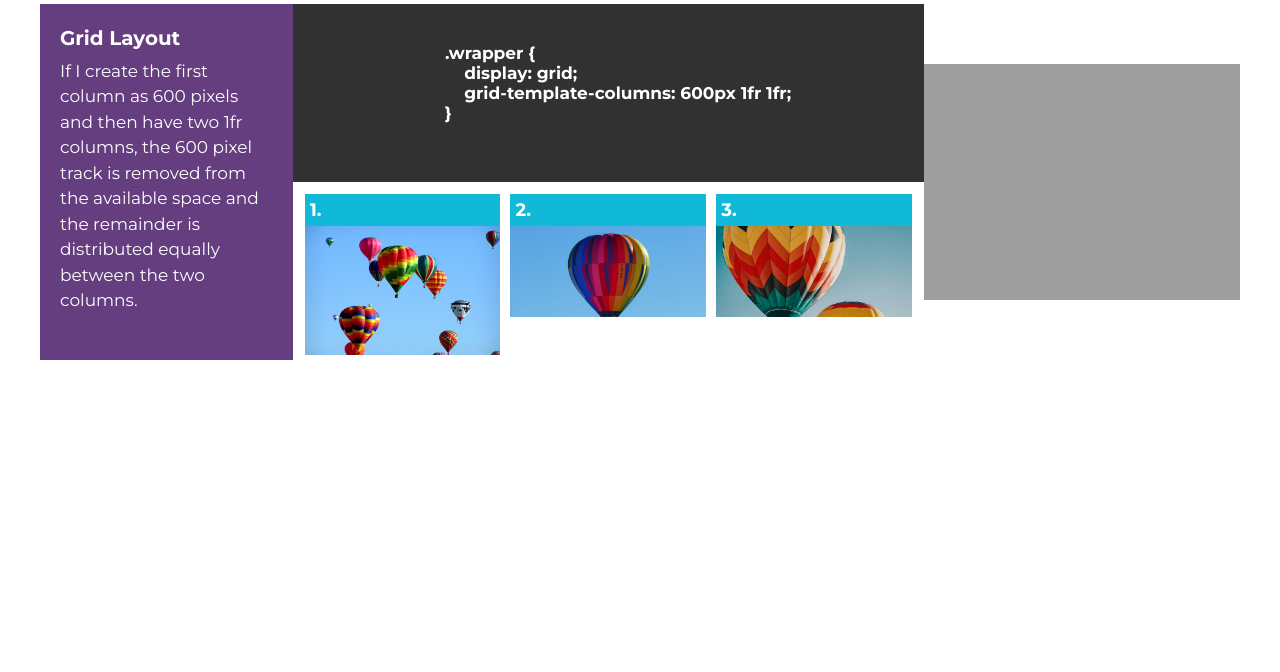
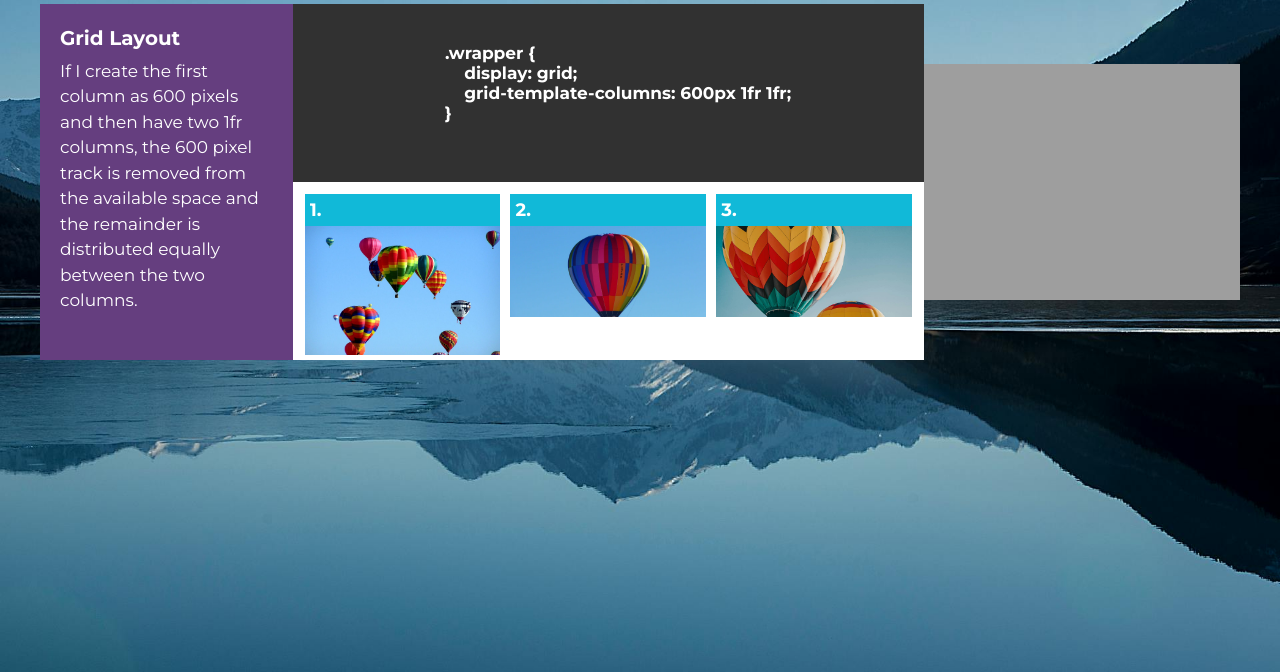
Before and after one commit to paulaarrieta/ParcialWeb1, a plain HTML site: page index.html in a window 1280 px wide. Shown: the part 128-800 px from the top of the page. Drawn offline with Linux system fonts and the light colour scheme; the site is published under a folder, as on GitHub Pages, so addresses that start at the root find nothing.

Commit message:
Parcial 1

```diff
--- a/style.css
+++ b/style.css
@@ -14,7 +14,7 @@ html {
   padding: 0;
   height: 100%;
   font-family: Arial, sans-serif;
-  background-image: url("/imagenes/fondo.jpg");
+  background-image: url("imagenes/fondo.jpg");
   background-size: cover;
 }
 .container {
```
